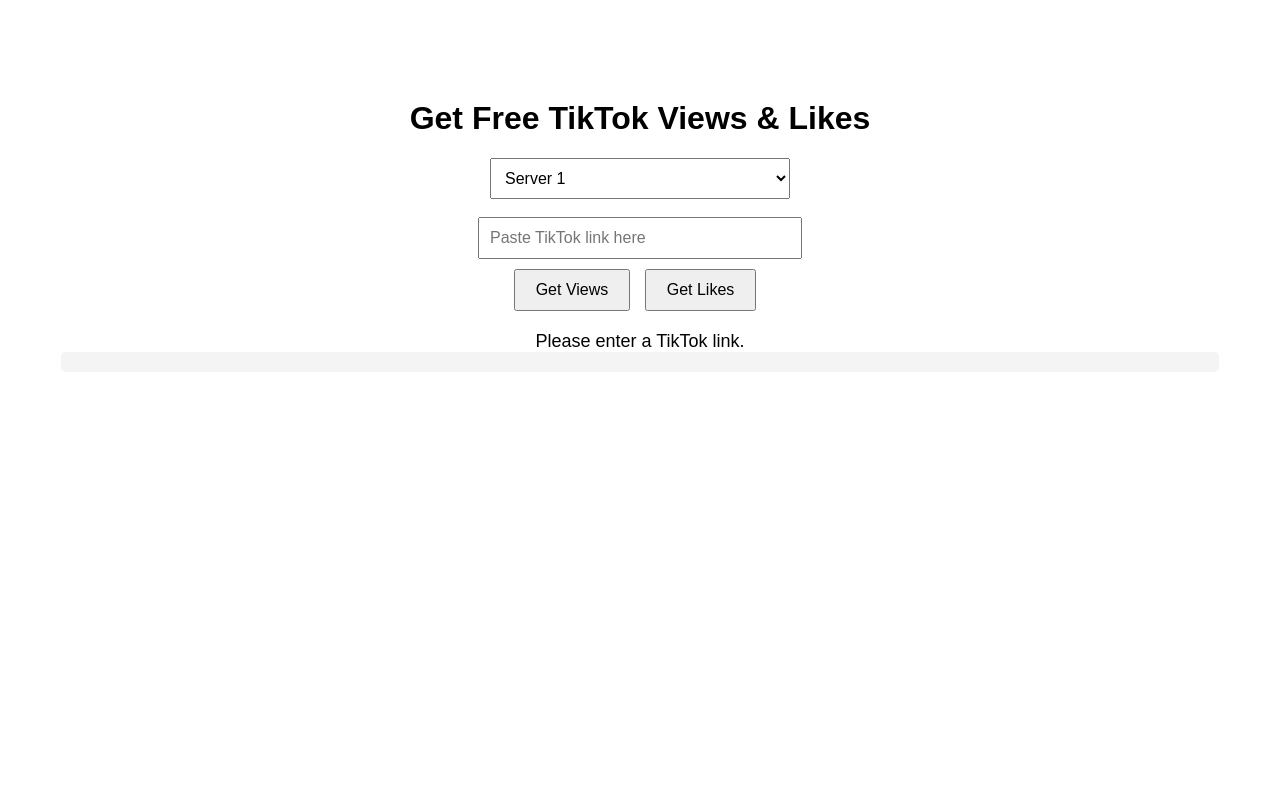
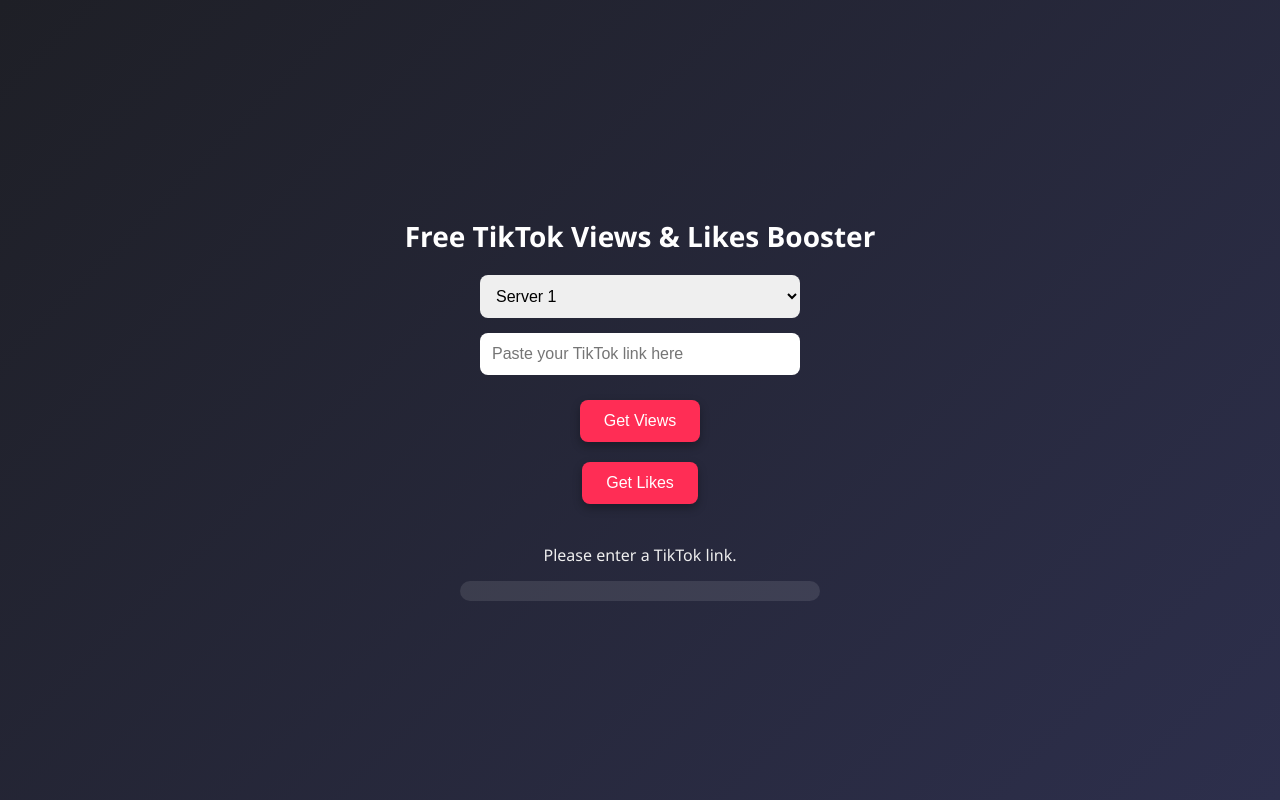
Before and after one commit to nirajtimila/tiktok, a website: page index.html in a window 1280 px wide. Both pictures are taken after a click on the button "Get Views". Drawn offline with Linux system fonts and the light colour scheme.

Commit message:
Update index.html

```diff
--- a/index.html
+++ b/index.html
@@ -2,65 +2,117 @@
 <html lang="en">
 <head>
   <meta charset="UTF-8">
-  <title>TikTok Views & Likes</title>
+  <meta name="viewport" content="width=device-width, initial-scale=1.0">
+  <title>TikTok Views & Likes Booster</title>
   <style>
-    body {
-      font-family: Arial, sans-serif;
-      text-align: center;
-      margin-top: 100px;
+    * {
+      box-sizing: border-box;
     }
 
-    input, select {
-      padding: 10px;
-      width: 300px;
+    body {
+      font-family: 'Segoe UI', Tahoma, Geneva, Verdana, sans-serif;
+      margin: 0;
+      padding: 0;
+      background: linear-gradient(135deg, #1e1f26, #2d2f4c);
+      color: white;
+      display: flex;
+      flex-direction: column;
+      align-items: center;
+      justify-content: center;
+      height: 100vh;
+    }
+
+    h1 {
+      font-size: 28px;
+      margin-bottom: 20px;
+    }
+
+    select, input {
+      padding: 12px;
+      width: 90%;
+      max-width: 320px;
+      margin-bottom: 15px;
       font-size: 16px;
+      border: none;
+      border-radius: 8px;
+      outline: none;
     }
 
     button {
-      padding: 10px 20px;
+      padding: 12px 24px;
       font-size: 16px;
-      margin-top: 10px;
-      margin-right: 10px;
+      margin: 10px 5px;
+      border: none;
+      border-radius: 8px;
+      cursor: pointer;
+      background: #ff2d55;
+      color: white;
+      box-shadow: 0 4px 10px rgba(0,0,0,0.3);
+      transition: background 0.3s ease, transform 0.2s ease;
+    }
+
+    button:hover {
+      background: #ff4d75;
+      transform: translateY(-2px);
     }
 
     .progress-container {
-      width: 300px;
-      height: 30px;
-      background: #eee;
-      border-radius: 5px;
-      margin: 20px auto;
+      width: 90%;
+      max-width: 320px;
+      height: 20px;
+      background: #444;
+      border-radius: 10px;
       overflow: hidden;
+      margin: 20px 0;
       display: none;
     }
 
     .progress-bar {
       height: 100%;
       width: 0%;
-      background: #4caf50;
+      background: linear-gradient(to right, #00ff99, #00ccff);
       transition: width 0.2s ease-in-out;
     }
 
     #message {
       margin-top: 20px;
-      font-size: 18px;
+      font-size: 16px;
+      color: #eee;
     }
 
     #logs {
-      margin-top: 20px;
+      background-color: rgba(255,255,255,0.1);
+      padding: 10px;
+      border-radius: 10px;
+      max-height: 150px;
+      overflow-y: auto;
+      width: 90%;
+      max-width: 360px;
+      font-size: 14px;
       text-align: left;
-      font-size: 14px;
-      background-color: #f4f4f4;
-      padding: 10px;
-      max-height: 200px;
-      overflow-y: scroll;
-      width: 90%;
-      margin: 0 auto;
-      border-radius: 5px;
+      margin-top: 15px;
+    }
+
+    #loadingSteps {
+      white-space: pre-line;
+      font-size: 15px;
+      margin-top: 10px;
+      color: #a1e3ff;
+    }
+
+    @media (max-width: 600px) {
+      h1 {
+        font-size: 22px;
+      }
+
+      button {
+        width: 90%;
+      }
     }
   </style>
 </head>
 <body>
-  <h1>Get Free TikTok Views & Likes</h1>
+  <h1>Free TikTok Views & Likes Booster</h1>
 
   <select id="serverSelect">
     <option value="https://tiktok-6re7.onrender.com">Server 1</option>
@@ -69,10 +121,9 @@
     <option value="https://tiktok-4.onrender.com">Server 4</option>
     <option value="https://tiktok-5.onrender.com">Server 5</option>
   </select>
-  <br><br>
 
-  <input type="text" id="link" placeholder="Paste TikTok link here" />
-  <br />
+  <input type="text" id="link" placeholder="Paste your TikTok link here" />
+
   <button onclick="submitLink('views')">Get Views</button>
   <button onclick="submitLink('likes')">Get Likes</button>
 
@@ -80,6 +131,7 @@
     <div class="progress-bar" id="progressBar"></div>
   </div>
 
+  <div id="loadingSteps"></div>
   <div id="message"></div>
   <div id="logs"></div>
 
@@ -94,6 +146,15 @@
 
     const sessionId = generateUUID();
     let eventSource;
+    let stepInterval;
+
+    const loadingMessages = [
+      "✅ Step 1: Preparing boost engine...",
+      "✅ Step 2: Connecting to TikTok servers...",
+      "✅ Step 3: Verifying your link...",
+      "✅ Step 4: Sending your request...",
+      "✅ Step 5: Finalizing everything..."
+    ];
 
     function submitLink(type = 'views') {
       const link = document.getElementById('link').value;
@@ -102,6 +163,7 @@
       const progressContainer = document.getElementById('progressContainer');
       const progressBar = document.getElementById('progressBar');
       const logsDiv = document.getElementById('logs');
+      const loadingStepsDiv = document.getElementById('loadingSteps');
 
       if (!link) {
         messageDiv.innerText = "Please enter a TikTok link.";
@@ -111,6 +173,8 @@
       messageDiv.innerText = '';
       progressContainer.style.display = 'block';
       logsDiv.innerHTML = '';
+      loadingStepsDiv.innerText = '';
+      loadingStepsDiv.style.display = 'block';
 
       let progress = 0;
       const interval = setInterval(() => {
@@ -119,6 +183,16 @@
           progressBar.style.width = progress + "%";
         }
       }, 300);
+
+      let step = 0;
+      stepInterval = setInterval(() => {
+        if (step < loadingMessages.length) {
+          loadingStepsDiv.innerText += loadingMessages[step] + "\n";
+          step++;
+        } else {
+          clearInterval(stepInterval);
+        }
+      }, 1000);
 
       if (eventSource) eventSource.close();
 
@@ -137,18 +211,22 @@
       .then(res => res.json())
       .then(data => {
         clearInterval(interval);
+        clearInterval(stepInterval);
         progressBar.style.width = "100%";
         setTimeout(() => {
           messageDiv.innerText = data.message;
           progressContainer.style.display = 'none';
           progressBar.style.width = "0%";
+          loadingStepsDiv.style.display = 'none';
         }, 1000);
       })
       .catch(err => {
         clearInterval(interval);
+        clearInterval(stepInterval);
         messageDiv.innerText = "❌ Something went wrong.";
         progressContainer.style.display = 'none';
         progressBar.style.width = "0%";
+        loadingStepsDiv.style.display = 'none';
       });
     }
   </script>
```
